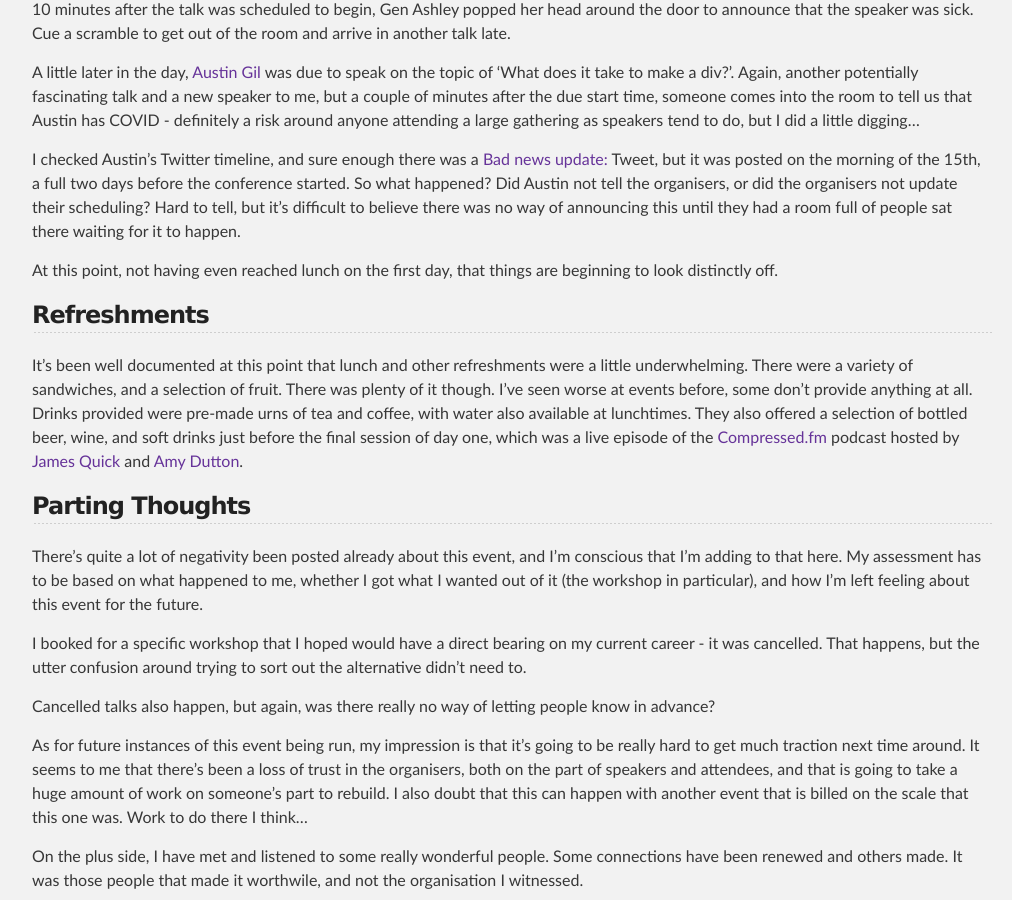
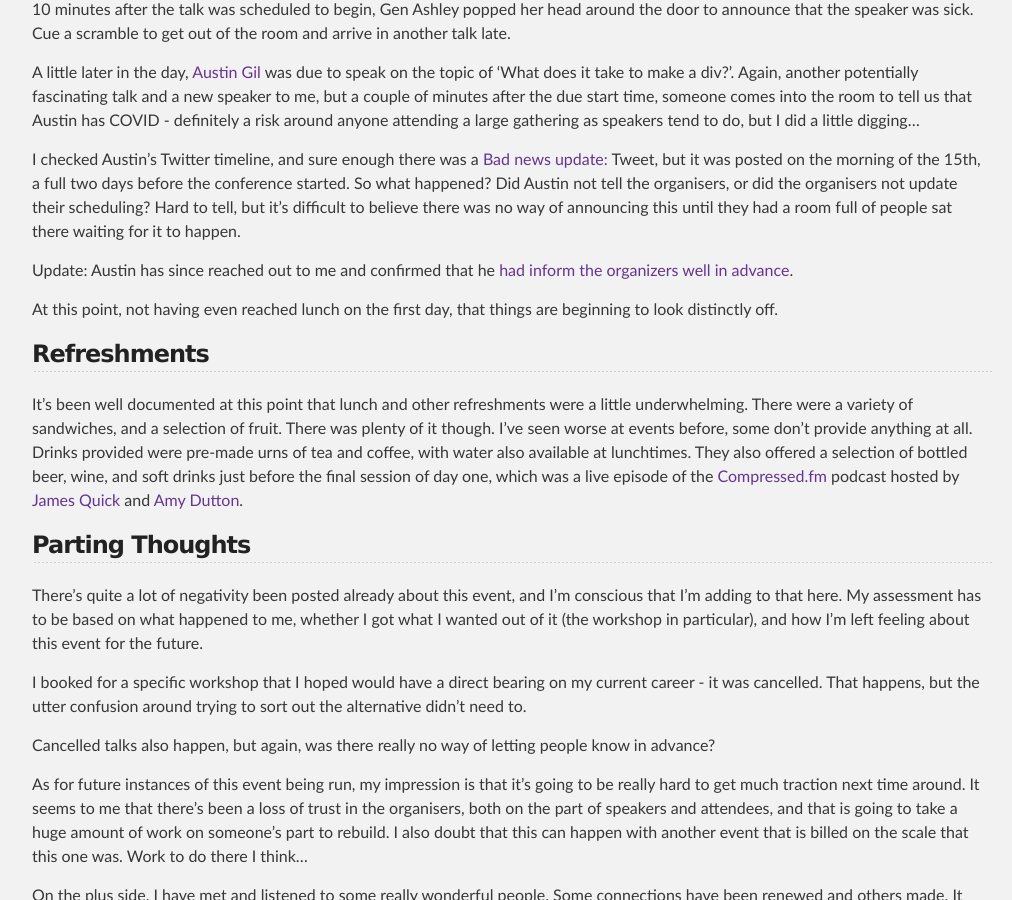
Before and after one commit to christopherallanperry/christopherallanperry.github.io, a Jekyll site: the page built from _posts/2022-11-19-modern_frontends-an_attendees_perspective.markdown, in a window 1280 px wide and 900 px high, scrolled down 4888 px. Shown: the whole window, without its empty margins (128-1140 px from the left). Built offline with Jekyll 4.4.1, drawn with Linux system fonts in a browser that asks for light colours.

Commit message:
Added update for Austin Gil's cancelled talk.

```diff
--- a/_posts/2022-11-19-modern_frontends-an_attendees_perspective.markdown
+++ b/_posts/2022-11-19-modern_frontends-an_attendees_perspective.markdown
@@ -85,6 +85,8 @@ A little later in the day, [Austin Gil](https://twitter.com/heyAustinGil) was du
 
 I checked Austin's Twitter timeline, and sure enough there was a [Bad news update:](https://twitter.com/heyAustinGil/status/1592467847850397696) Tweet, but it was posted on the morning of the 15th, a full two days before the conference started. So what happened? Did Austin not tell the organisers, or did the organisers not update their scheduling? Hard to tell, but it's difficult to believe there was no way of announcing this until they had a room full of people sat there waiting for it to happen.
 
+Update: Austin has since reached out to me and confirmed that he [had inform the organizers well in advance](https://twitter.com/heyAustinGil/status/1594703084457951235).
+
 At this point, not having even reached lunch on the first day, that things are beginning to look distinctly off.
 
 ## Refreshments
```
